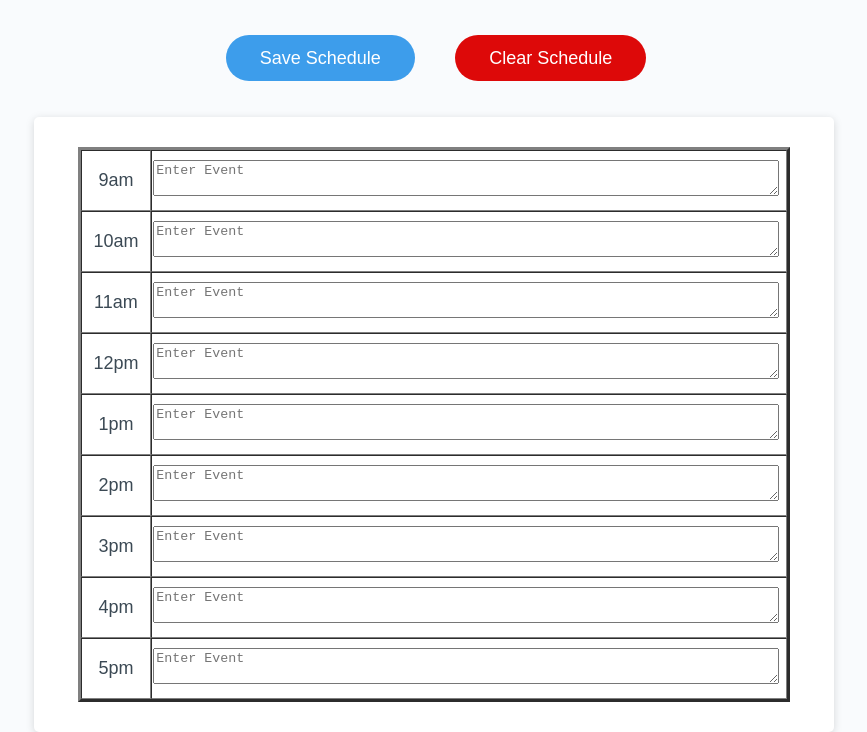
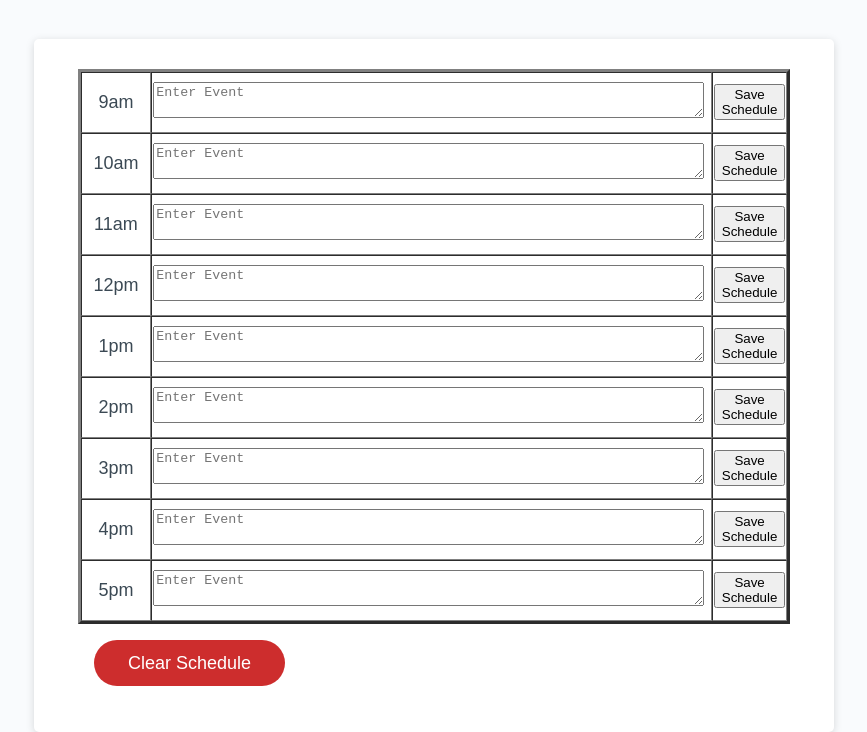
Before and after one commit to Vingrass/Web-Schedule, a plain HTML site: page index.html in a window 1280 px wide. Shown: the part 91-823 px from the top of the page, without its empty margins (206-1073 px from the left). Drawn offline with Linux system fonts and the light colour scheme.

Commit message:
added save/clear schedule buttons

```diff
--- a/CSS/style.css
+++ b/CSS/style.css
@@ -32,7 +32,7 @@ header {
 
 .btns {
     border: none;
-    background-color: hsl(207, 81%, 58%);
+    background-color: hsl(0, 64%, 49%);
     border-radius: 25px;
     box-shadow: rgba(0, 0, 0, 0.1) 0px 1px 6px 0px rgba(0, 0, 0, 0.2) 0px 1px 1px
       0px;
@@ -46,8 +46,8 @@ header {
     cursor: pointer;
   }
 
-#clearSched{
-    background-color: rgb(221, 9, 9);
+.tableBtn{
+    width: 5%;
 }
 
 .card {
--- a/index.html
+++ b/index.html
@@ -12,8 +12,8 @@
       <header>
         <h1>Schedule</h1>
 
-        <button  class="btns" id="saveSched">Save Schedule</button>
-        <button  class="btns" id="clearSched">Clear Schedule</button>
+
+
 
       </header>
 
@@ -24,6 +24,7 @@
                     <td id = "time">
                         <p>9am</p>
                     </td>
+                    <!---------------------------------------------------------->
                     <td>
                         <textarea
                             readonly
@@ -32,6 +33,9 @@
                             placeholder="Enter Event"
                             aria-label="event"
                         ></textarea>
+                    </td>
+                    <td class="tableBtn">
+                        <button id="saveSched9am">Save Schedule</button>
                     </td>
                 </tr>
                 <!---------------------------------------------------------->
@@ -48,6 +52,9 @@
                             aria-label="event"
                         ></textarea>
                     </td>
+                    <td class="tableBtn">
+                        <button id="saveSched10am">Save Schedule</button>
+                    </td>
                 </tr>
                 <!---------------------------------------------------------->
                 <tr>
@@ -62,6 +69,9 @@
                             placeholder="Enter Event"
                             aria-label="event"
                         ></textarea>
+                    </td>
+                    <td class="tableBtn">
+                        <button id="saveSched11am">Save Schedule</button>
                     </td>
                 </tr>
                 <!---------------------------------------------------------->
@@ -78,6 +88,9 @@
                             aria-label="event"
                         ></textarea>
                     </td>
+                    <td class="tableBtn">
+                        <button id="saveSched12pm">Save Schedule</button>
+                    </td>
                 </tr>
                 <!---------------------------------------------------------->
                 <tr>
@@ -92,6 +105,9 @@
                             placeholder="Enter Event"
                             aria-label="event"
                         ></textarea>
+                    </td>
+                    <td class="tableBtn">
+                        <button id="saveSched1pm">Save Schedule</button>
                     </td>
                 </tr>
                 <!---------------------------------------------------------->
@@ -108,6 +124,9 @@
                             aria-label="event"
                         ></textarea>
                     </td>
+                    <td class="tableBtn">
+                        <button id="saveSched2pm">Save Schedule</button>
+                    </td>
                 </tr>
                 <!---------------------------------------------------------->
                 <tr>
@@ -122,6 +141,9 @@
                             placeholder="Enter Event"
                             aria-label="event"
                         ></textarea>
+                    </td>
+                    <td class="tableBtn">
+                        <button id="saveSched3pm">Save Schedule</button>
                     </td>
                 </tr>
                 <!---------------------------------------------------------->
@@ -138,6 +160,9 @@
                             aria-label="event"
                         ></textarea>
                     </td>
+                    <td class="tableBtn">
+                        <button id="saveSched4pm">Save Schedule</button>
+                    </td>
                 </tr>
                 <!---------------------------------------------------------->
                 <tr>
@@ -153,10 +178,14 @@
                             aria-label="event"
                         ></textarea>
                     </td>
+                    <td class="tableBtn">
+                        <button id="saveSched5pm">Save Schedule</button>
+                    </td>
                 </tr>
                 <!---------------------------------------------------------->
 
             </table>
+            <button  class="btns" id="clearSched">Clear Schedule</button>
         </div>
 
 
```
